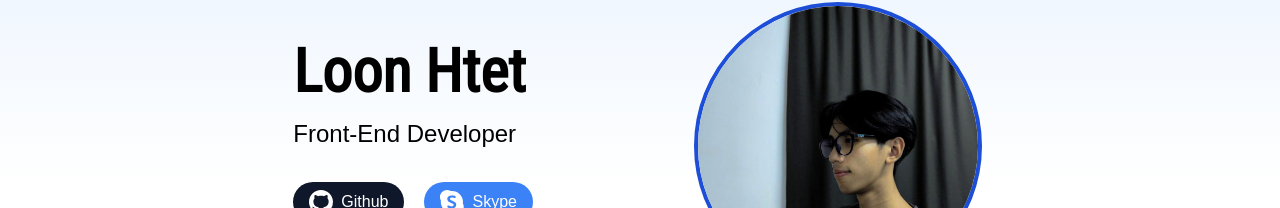
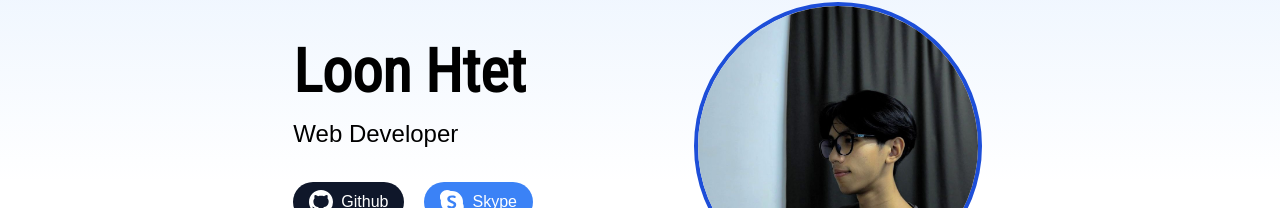
Before and after one commit to loonhtet/Portfolio_loonhtet, a Next.js app: page / in a window 1280 px wide. Shown: the part 216-424 px from the top of the page. Built offline with nearby package versions, Linux system fonts and the light colour scheme; a web font is replaced by a local one.

Commit message:
changed title

```diff
--- a/app/page.js
+++ b/app/page.js
@@ -40,7 +40,7 @@ export default function Home() {
               Loon Htet
             </h1>
             <h2 className="text-2xl mt-4 font-ptsan text-center md:text-left">
-              Front-End Developer
+              Web Developer
             </h2>
             {/* <FaQuoteRight className="absolute right-0 md:-right-5 -bottom-5 text-xl md:text-3xl" /> */}
           </div>
```
